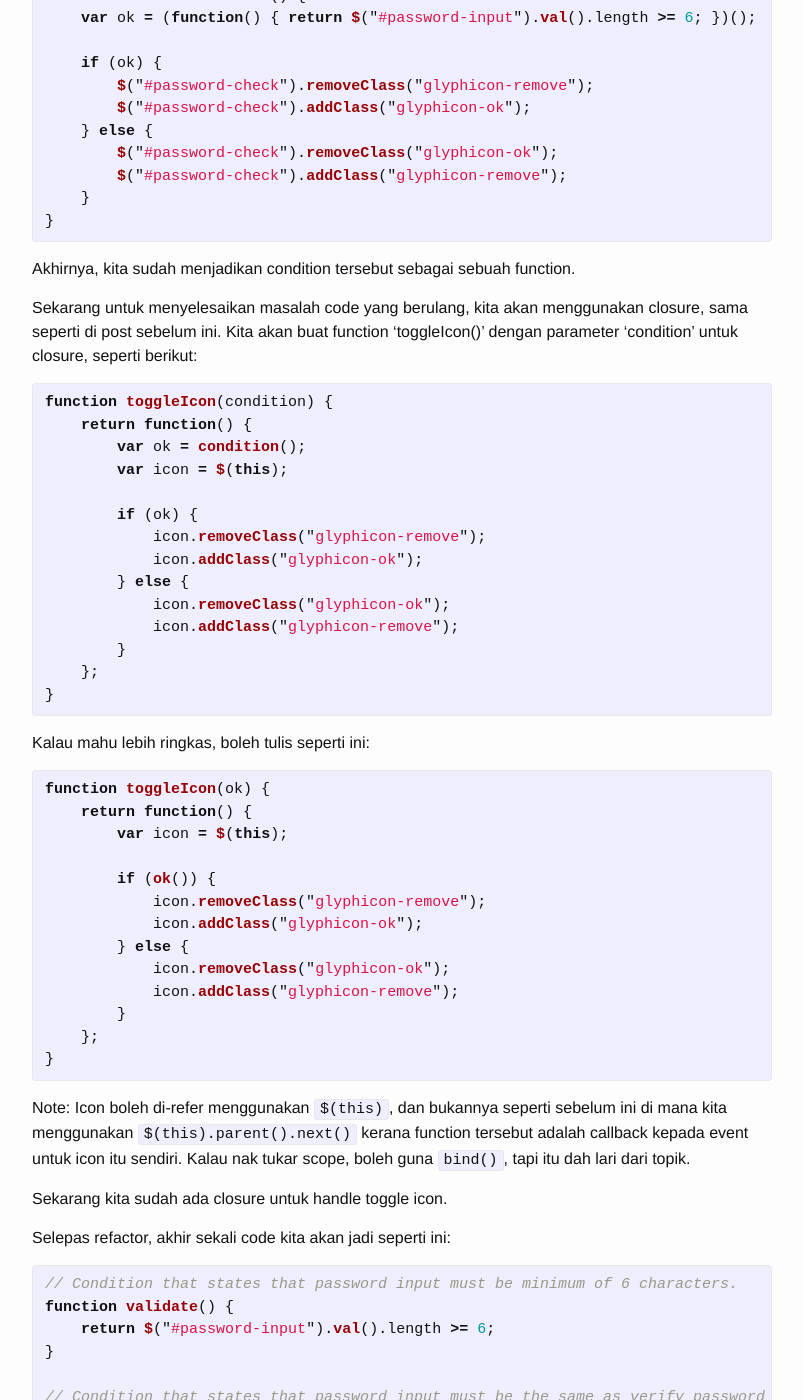
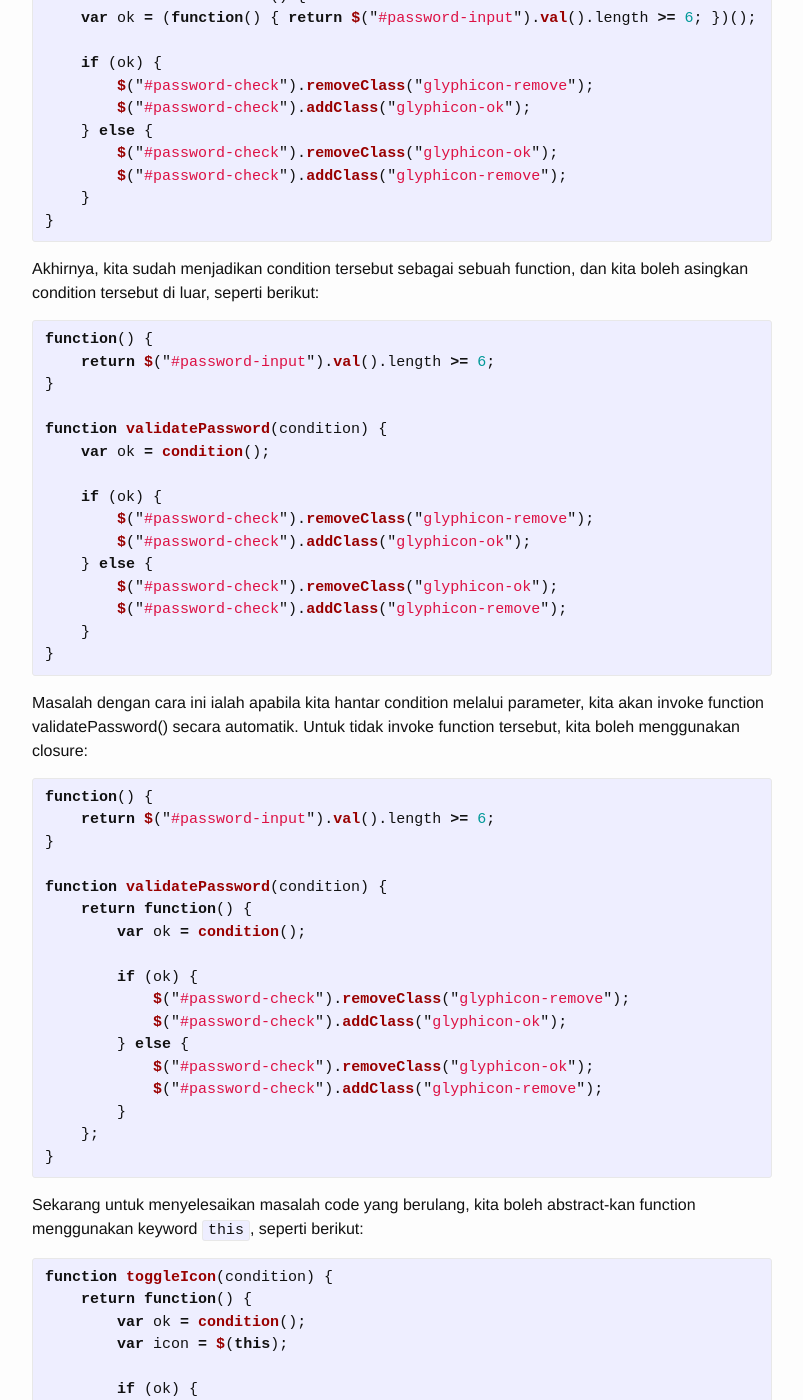
Before and after one commit to burhanloey/burhanloey.github.io, a Jekyll site: the page built from _posts/2015-10-19-pertama-kali-menggunakan-closure-sambungan.markdown, in a window 1280 px wide and 1400 px high, scrolled down 2029 px. Shown: the whole window, without its empty margins (238-1041 px from the left). Built offline with Jekyll 4.4.1, drawn with Linux system fonts in a browser that asks for light colours; some of the changed text lies outside the part shown.

```diff
--- a/_posts/2015-10-19-pertama-kali-menggunakan-closure-sambungan.markdown
+++ b/_posts/2015-10-19-pertama-kali-menggunakan-closure-sambungan.markdown
@@ -40,7 +40,7 @@
 
 Tetapi masalahnya condition untuk if else antara kedua-dua function tersebut adalah berlainan.
 
-Dalam functional programming, semua benda kita boleh jadikan function. Jadi, secara teorinya kita akan jadikan condition untuk if else tersebut sebagai function, kemudian kita akan hantar function tersebut sebagai parameter untuk closure. Saya akan tunjukkan perlahan-lahan menggunakan salah satu function tersebut.
+Dalam functional programming, semua benda kita boleh jadikan function, dan kita juga boleh passing function melalui parameter. Jadi, secara teorinya kita akan jadikan condition untuk if else tersebut sebagai function, kemudian kita akan hantar function tersebut melalui parameter untuk closure. Saya akan tunjukkan perlahan-lahan menggunakan salah satu function tersebut.
 
 Function yang asal adalah seperti ini:
 
@@ -88,9 +88,49 @@
 }
 {% endhighlight %}
 
-Akhirnya, kita sudah menjadikan condition tersebut sebagai sebuah function.
+Akhirnya, kita sudah menjadikan condition tersebut sebagai sebuah function, dan kita boleh asingkan condition tersebut di luar, seperti berikut:
 
-Sekarang untuk menyelesaikan masalah code yang berulang, kita akan menggunakan closure, sama seperti di post sebelum ini. Kita akan buat function 'toggleIcon()' dengan parameter 'condition' untuk closure, seperti berikut:
+{% highlight javascript %}
+function() {
+    return $("#password-input").val().length >= 6;
+}
+
+function validatePassword(condition) {
+    var ok = condition();
+
+    if (ok) {
+        $("#password-check").removeClass("glyphicon-remove");
+        $("#password-check").addClass("glyphicon-ok");
+    } else {
+        $("#password-check").removeClass("glyphicon-ok");
+        $("#password-check").addClass("glyphicon-remove");
+    }
+}
+{% endhighlight %}
+
+Masalah dengan cara ini ialah apabila kita hantar condition melalui parameter, kita akan invoke function validatePassword() secara automatik. Untuk tidak invoke function tersebut, kita boleh menggunakan closure:
+
+{% highlight javascript %}
+function() {
+    return $("#password-input").val().length >= 6;
+}
+
+function validatePassword(condition) {
+    return function() {
+        var ok = condition();
+
+        if (ok) {
+            $("#password-check").removeClass("glyphicon-remove");
+            $("#password-check").addClass("glyphicon-ok");
+        } else {
+            $("#password-check").removeClass("glyphicon-ok");
+            $("#password-check").addClass("glyphicon-remove");
+        }
+    };
+}
+{% endhighlight %}
+
+Sekarang untuk menyelesaikan masalah code yang berulang, kita boleh abstract-kan function menggunakan keyword `this`, seperti berikut:
 
 {% highlight javascript %}
 function toggleIcon(condition) {
```
Also changed, not shown: _posts/2015-05-12-welcome-to-jekyll.markdown (deleted, +0 -25 lines).
